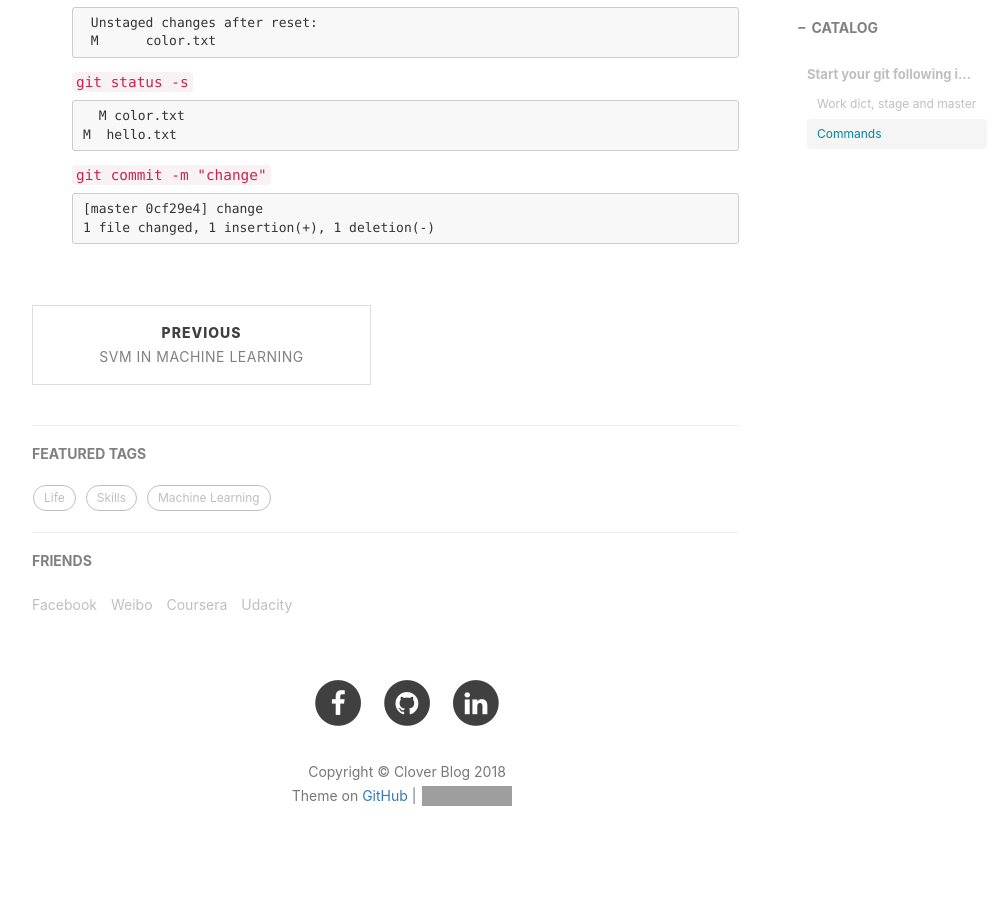
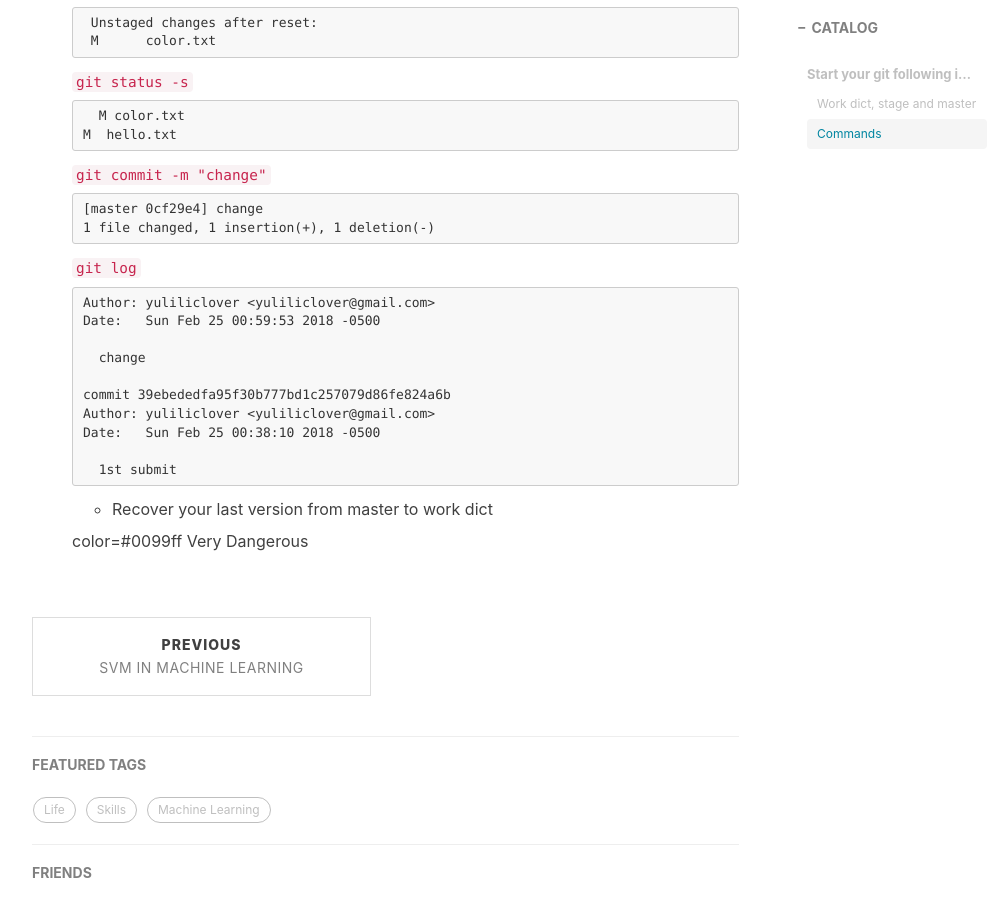
Before and after one commit to ly16/ly16.github.io, a Jekyll site: the page built from _posts/2018-02-24-git-tutorial.md, in a window 1280 px wide and 900 px high, scrolled down 3193 px. Shown: the whole window, without its empty margins (233-1239 px from the left). Built offline with Jekyll 4.4.1, drawn with Linux system fonts in a browser that asks for light colours; nearby versions of some CDN libraries; comment, search, counter and statistics services are not loaded; grey boxes are pictures that could not be loaded.

Commit message:
Update 2018-02-24-git-tutorial.md

````diff
--- a/_posts/2018-02-24-git-tutorial.md
+++ b/_posts/2018-02-24-git-tutorial.md
@@ -170,3 +170,23 @@ ______________________________________________
   [master 0cf29e4] change
   1 file changed, 1 insertion(+), 1 deletion(-)
   ```
+
+  `git log`
+
+  ```
+  Author: yuliliclover <yuliliclover@gmail.com>
+  Date:   Sun Feb 25 00:59:53 2018 -0500
+
+    change
+
+  commit 39ebededfa95f30b777bd1c257079d86fe824a6b
+  Author: yuliliclover <yuliliclover@gmail.com>
+  Date:   Sun Feb 25 00:38:10 2018 -0500
+
+    1st submit
+  ```
+
+
+  - Recover your last version from master to work dict
+
+   color=#0099ff Very Dangerous
````
